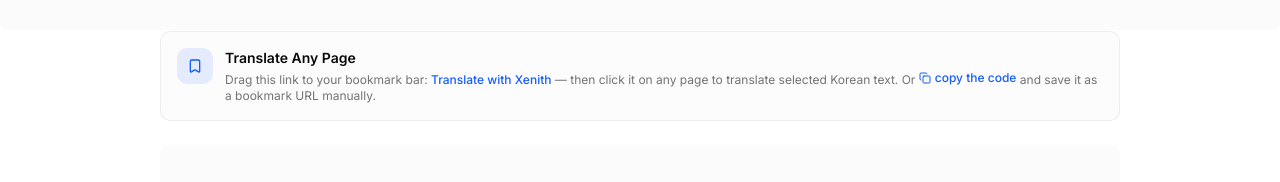
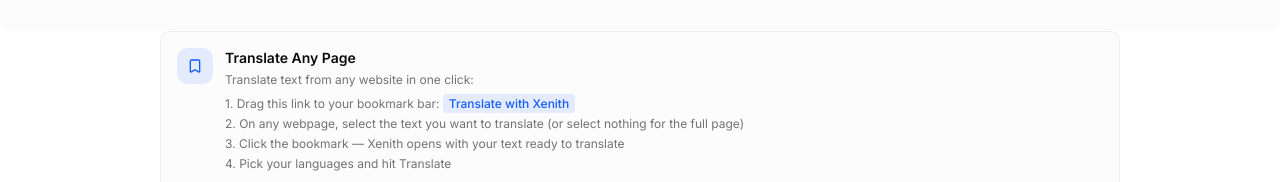
Before and after one commit to usik/translator, a Next.js app in the folder apps/web/: page /translate in a window 1280 px wide. Shown: the part 770-952 px from the top of the page. Built offline with nearby package versions, Linux system fonts and the light colour scheme; no server answers.

Commit message:
Improve bookmarklet UX: clear steps, language-agnostic, support source/target params
Co-Authored-By: Claude Opus 4.6 <noreply@anthropic.com>

```diff
--- a/apps/web/src/app/home-client.tsx
+++ b/apps/web/src/app/home-client.tsx
@@ -87,7 +87,7 @@ const features: Feature[] = [
     icon: Bookmark,
     title: "Translate Any Page",
     description:
-      "Use our bookmarklet to translate Korean text on any website in one click. No extension needed.",
+      "Use our bookmarklet to translate text on any website in one click. Select, click, done. No extension needed.",
     badge: "New",
   },
   {
--- a/apps/web/src/app/translate/client.tsx
+++ b/apps/web/src/app/translate/client.tsx
@@ -15,15 +15,21 @@ const BOOKMARKLET_CODE = `javascript:void(function(){var t=window.getSelection()
 function TranslatePageInner() {
   const searchParams = useSearchParams();
   const setSourceText = useTranslatorStore((s) => s.setSourceText);
+  const setSourceLang = useTranslatorStore((s) => s.setSourceLang);
+  const setTargetLang = useTranslatorStore((s) => s.setTargetLang);
   const setActiveTab = useTranslatorStore((s) => s.setActiveTab);
 
   useEffect(() => {
     const text = searchParams.get("text");
+    const source = searchParams.get("source");
+    const target = searchParams.get("target");
     if (text) {
       setSourceText(text);
       setActiveTab("text");
+      if (source) setSourceLang(source);
+      if (target) setTargetLang(target);
     }
-  }, [searchParams, setSourceText, setActiveTab]);
+  }, [searchParams, setSourceText, setSourceLang, setTargetLang, setActiveTab]);
 
   return null;
 }
@@ -73,31 +79,41 @@ export function TranslatePageClient() {
           </div>
           <div className="min-w-0 flex-1">
             <p className="text-sm font-semibold">Translate Any Page</p>
-            <p className="mt-0.5 text-xs text-muted-foreground">
-              Drag this link to your bookmark bar:{" "}
-              <a
-                href={BOOKMARKLET_CODE}
-                onClick={(e) => e.preventDefault()}
-                className="font-medium text-primary hover:underline"
-              >
-                Translate with Xenith
-              </a>{" "}
-              — then click it on any page to translate selected Korean text. Or{" "}
+            <p className="mt-1 text-xs text-muted-foreground">
+              Translate text from any website in one click:
+            </p>
+            <ol className="mt-2 space-y-1 text-xs text-muted-foreground">
+              <li>
+                1. Drag this link to your bookmark bar:{" "}
+                <a
+                  href={BOOKMARKLET_CODE}
+                  onClick={(e) => e.preventDefault()}
+                  className="rounded bg-primary/10 px-1.5 py-0.5 font-medium text-primary hover:underline"
+                >
+                  Translate with Xenith
+                </a>
+              </li>
+              <li>2. On any webpage, select the text you want to translate (or select nothing for the full page)</li>
+              <li>3. Click the bookmark — Xenith opens with your text ready to translate</li>
+              <li>4. Pick your languages and hit Translate</li>
+            </ol>
+            <p className="mt-2 text-xs text-muted-foreground">
+              Can&apos;t drag?{" "}
               <button
                 onClick={handleCopyBookmarklet}
                 className="inline-flex items-center gap-1 font-medium text-primary hover:underline"
               >
                 {copied ? (
                   <>
-                    <Check className="inline size-3" /> copied
+                    <Check className="inline size-3" /> Copied
                   </>
                 ) : (
                   <>
-                    <Copy className="inline size-3" /> copy the code
+                    <Copy className="inline size-3" /> Copy the code
                   </>
                 )}
               </button>{" "}
-              and save it as a bookmark URL manually.
+              and paste it as a new bookmark URL.
             </p>
           </div>
         </div>
```
